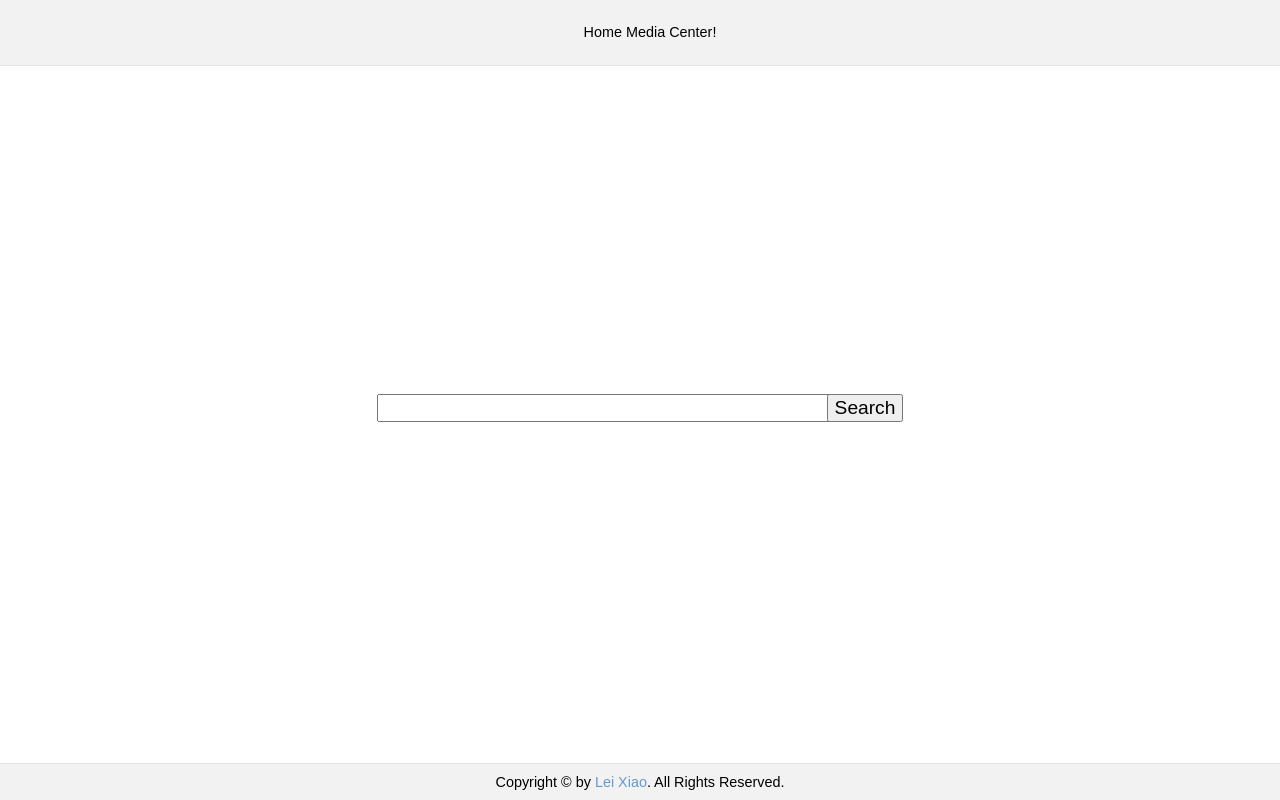
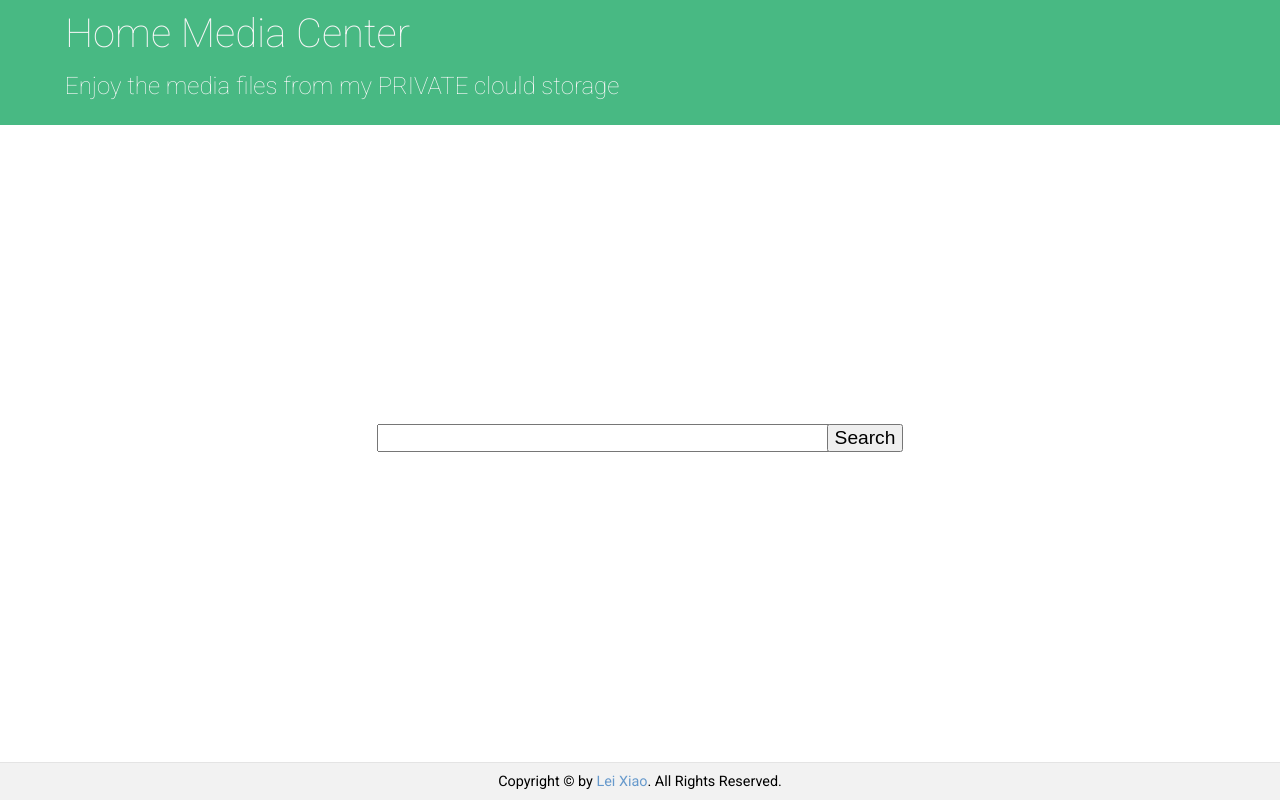
Before and after one commit to xiaolei/home-media-center, a Flask app: page / in a window 1280 px wide. Run offline with Flask 2, Linux system fonts and the light colour scheme.

Commit message:
Update style

```diff
--- a/static/hmc.css
+++ b/static/hmc.css
@@ -3,12 +3,30 @@ html, body {
     width: 100%;
     margin: 0;
     padding: 0;
-    font-family: Arial, Helvetica, sans-serif;
+    font-family: 'Roboto', Arial, Helvetica, sans-serif;
     font-size: 16px;
     color: #000;
 }
 
+h1, h2, h3, p {
+    margin: 0;
+}
+
+a {
+    color: #69C;
+    text-decoration: none;
+}
+
+    a:hover {
+        color: #F60;
+    }
+
 .container {
+    max-width: 1170px;
+    margin: 0 auto;
+}
+
+.main {
     display: table;
     width: 100%;
     height: 100%;
@@ -50,37 +68,28 @@ html, body {
 }
 
 .header {
+    background-color: #48b983;
+    color: #f6f6f6;
     width: 100%;
-    background: #f2f2f2;
-    text-align: center;
     padding: 10px;
-    font-size: 0.9em;
-    border-bottom: 1px solid #e4e4e4;
+    font-weight: 200;
 }
 
-a {
-    color: #69C;
-    text-decoration: none;
+h1 {
+    font-size: 2.5em;
+    font-weight: 100;
 }
 
-    a:hover {
-        color: #F60;
-    }
-
-h1 {
-    font: 1.5em;
-    line-height: 110%;
-    color: #000;
-}
-
-h1, h2, h3 {
-    color: #000;
+h2 {
+    font-size: 1.5em;
+    font-weight: 200;
+    padding: 15px 0;
 }
 
 h3 {
     padding: 20px 0;
     margin: 20px 0 0;
-    font-size: 1.2em;
+    font-size: 1.1em;
 }
 
 /* set html5 elements to block */
@@ -140,8 +149,7 @@ ol, ul {
     }
 
 .search-bar {
-    margin-top: 20px;
-    margin-bottom: 20px;
+    margin: 20px 20px;
 }
 
 #menu {
@@ -251,3 +259,18 @@ ol, ul {
 .stars-0 {
     background-position: 0 -111px;
 }
+
+/* Widescreen desktop. */
+@media (min-width: 1200px) {
+
+}
+
+/* Smaller width browser, tablets. */
+@media (max-width: 979px) {
+
+}
+
+/* One-column mobile display. */
+@media (max-width: 767px) {
+
+}
--- a/templates/admin.html
+++ b/templates/admin.html
@@ -3,8 +3,11 @@
 {% block head %}
   {{ super() }}
 {% endblock %}
+{% block header %}
+<h1>Welcome HMC admin console!</h1>
+{% endblock %}
 {% block content %}
-<p>Welcome HMC admin console!</p>
+<div class="container">
     <ul>
         <li><a href="{{url_for('view.home')}}">Go to home page</a></li>
         <li><a href="{{url_for('api.get_database_version')}}">Get database version</a></li>
@@ -16,6 +19,7 @@
         <li><a href="{{url_for('api.remove_duplicate_movies', mode='force')}}">Remove duplicate movies</a></li>
         <li><a href="{{url_for('api.all_movies')}}">Get all movies</a></li>
     </ul>
+</div>
 <script type="text/javascript">
     HMC.Common.ActiveMenuItem('#admin');
 </script>
--- a/templates/home.html
+++ b/templates/home.html
@@ -6,7 +6,8 @@
 <script type="text/javascript" src="{{url_for('static', filename='hmc.home.js')}}"></script>
 {% endblock %}
 {% block header %}
-<p>Home Media Center!</p>
+<h1>Home Media Center</h1>
+<h2>Enjoy the media files from my PRIVATE clould storage</h2>
 {% endblock %}
 {% block content %}
 <div class="home-body">
--- a/templates/layout.html
+++ b/templates/layout.html
@@ -5,15 +5,16 @@
     <meta name="viewport" content="width=device-width, initial-scale=1">
     {% block head %}
     <link rel="shortcut icon" href="{{ url_for('static', filename='favicon.ico') }}">
+    <link href="http://fonts.googleapis.com/css?family=Roboto:400,300italic,100,100italic,300" rel="stylesheet" type="text/css">
     <link rel="stylesheet" type="text/css" href="{{ url_for('static', filename='hmc.css') }}">
     <link rel="stylesheet" type="text/css" href="{{ url_for('static', filename='grid.css') }}">
     <script type="text/javascript" src="{{url_for('static', filename='jquery-1.11.1.min.js')}}"></script>
     <script type="text/javascript" src="{{url_for('static', filename='hmc.js')}}"></script>
+    {% endblock %}
     <title>{% block title %}{% endblock %} - HMC</title>
-    {% endblock %}
 </head>
 <body>
-    <div class="container">
+    <div class="main">
         <div id="menu">
             <span class="menu-header">HMC</span>
             <ul>
@@ -23,7 +24,9 @@
             </ul>
         </div>
         <div class="header">
-            {% block header %}{% endblock %}
+            <div class="container">
+                {% block header %}{% endblock %}
+            </div>
         </div>
         <div class="content">
             <div class="content-body">
--- a/templates/movies.html
+++ b/templates/movies.html
@@ -2,15 +2,15 @@
 {% block title %}Home{% endblock %}
 {% block head %}
   {{ super() }}
-<link rel="stylesheet" type="text/css" href="{{ url_for('static', filename='movies.css') }}">
+<link rel="stylesheet" type="text/css" href="{{ url_for('static', filename='movies.css') }}" >
 <script type="text/javascript" src="{{url_for('static', filename='hmc.home.js')}}"></script>
 {% endblock %}
 {% block header %}
 <p>Welcome to the movie center. There are {{total_count}} movies here. Input the query keywords to search the movie you want to watch.</p>
+{% include 'fragment-search-bar.html' %}
 {% endblock %}
 {% block content %}
 <div>
-    {% include 'fragment-search-bar.html' %}
     <div class="grid4">
         {% for movie in movies.result %}
         <div class="col">
```
Also changed, not shown: static/hmc-theme.css (added, +51 -0 lines). Lines whose indentation alone changed are shown as unchanged.
